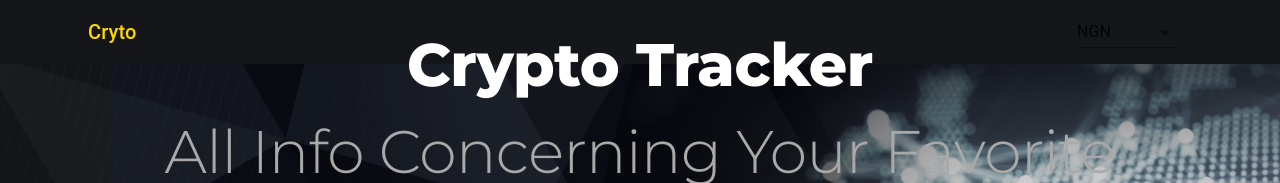
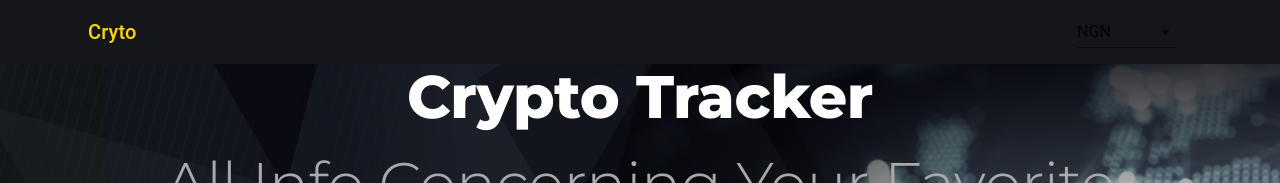
Before and after one commit to akpante3/Crypto-Update, a React (Create React App) app: page / in a window 1280 px wide. Shown: the top 183 px of the page. Built offline with nearby package versions, Linux system fonts and the light colour scheme; no server answers.

Commit message:
Coins Table

```diff
--- a/src/components/Banner.js
+++ b/src/components/Banner.js
@@ -19,7 +19,7 @@ const useStyles = makeStyles(() => ({
     textAlign: "center",
   },
   bannerContent: {
-    height: 300,
+    height: 400,
     display: "flex",
     flexDirection: "column",
     paddingTop: 25,
@@ -37,7 +37,8 @@ const Banner = () => {
             <Typography variant="h2" style={{
                 fontWeight:"bold",
                 marginBottom: 15,
-                fontFamily:"montserrat"
+                fontFamily:"montserrat",
+                marginTop: 25
             }}> Crypto Tracker</Typography>
             <Typography variant="h2" style={{
                 color:"darkgrey",
--- a/src/components/Carousel.js
+++ b/src/components/Carousel.js
@@ -23,11 +23,15 @@ const useStyles = makeStyles(() => ({
   },
 }));
 
+export function numberWithCommas(x) {
+  return x.toString().replace(/\B(?=(\d{3})+(?!\d))/g, ",");
+}
+
 const Carousel = () => {
   const [trending, setTrending] = useState([]);
   const classes = useStyles();
 
-  const { currency } = ContextState();
+  const { currency, symbol } = ContextState();
   const fetchTrendingCoins = async () => {
     const { data } = await axios.get(TrendingCoins(currency));
 
@@ -68,31 +72,10 @@ const Carousel = () => {
             {coin?.price_change_percentage_24h?.toFixed(2)}%
           </span>
         </span>
+        <span style={{fontSize:22, fontWeight: 500}}>
+           {symbol} {numberWithCommas(coin?.current_price.toFixed(2))}
+        </span>
       </Link>
-      //   <Link className={classes.carouselItem} to={`/coins/${coin.id}`}>
-      //     <img
-      //       src={coin?.image}
-      //       alt={coin.name}
-      //       height="80"
-      //       style={{ marginBottom: 10 }}
-      //     />
-      //     <span>
-      //       {coin?.symbol}
-      //       &nbsp;
-      //       <span
-      //         style={{
-      //           color: profit > 0 ? "rgb(14, 203, 129)" : "red",
-      //           fontWeight: 500,
-      //         }}
-      //       >
-      //         {profit && "+"}
-      //         {coin?.price_change_percentage_24h?.toFixed(2)}%
-      //       </span>
-      //     </span>
-      //     <span style={{ fontSize: 22, fontWeight: 500 }}>
-      //       {symbol} {numberWithCommas(coin?.current_price.toFixed(2))}
-      //     </span>
-      //   </Link>
     );
   });
 
--- /dev/null
+++ b/src/components/CoinsTable.js
@@ -0,0 +1,19 @@
+import { Container, Typography } from "@mui/material";
+import { makeStyles } from "@mui/styles";
+import React from "react";
+
+
+const useStyles = makeStyles(() => ({
+
+}));
+
+const CoinsTable = () => {
+  const classes = useStyles();
+  return (
+    <div>
+
+    </div>
+  );
+};
+
+export default CoinsTable;
--- a/src/pages/Homepage.js
+++ b/src/pages/Homepage.js
@@ -1,10 +1,12 @@
 import React from "react";
 import Banner from "../components/Banner";
+import CoinsTable from "../components/CoinsTable";
 
 const Homepage  = () => {
     return (
         <div>
             <Banner/>
+            <CoinsTable />
         </div>
     )
 }
```
